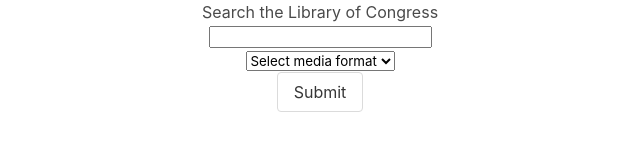
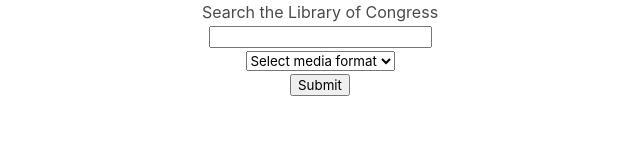
Before and after one commit to irene-rojas/library_congress, a React (Create React App) app: page / in a window 1280 px wide. Shown: the top 162 px of the page, without its empty margins (320-960 px from the left). Built offline with nearby package versions, Linux system fonts and the light colour scheme.

Commit message:
made default, no design

```diff
--- a/src/App.js
+++ b/src/App.js
@@ -61,7 +61,7 @@
 
         <br/>
 
-        <button className="button">Submit</button>
+        <button>Submit</button>
 
       </form>
 
```
